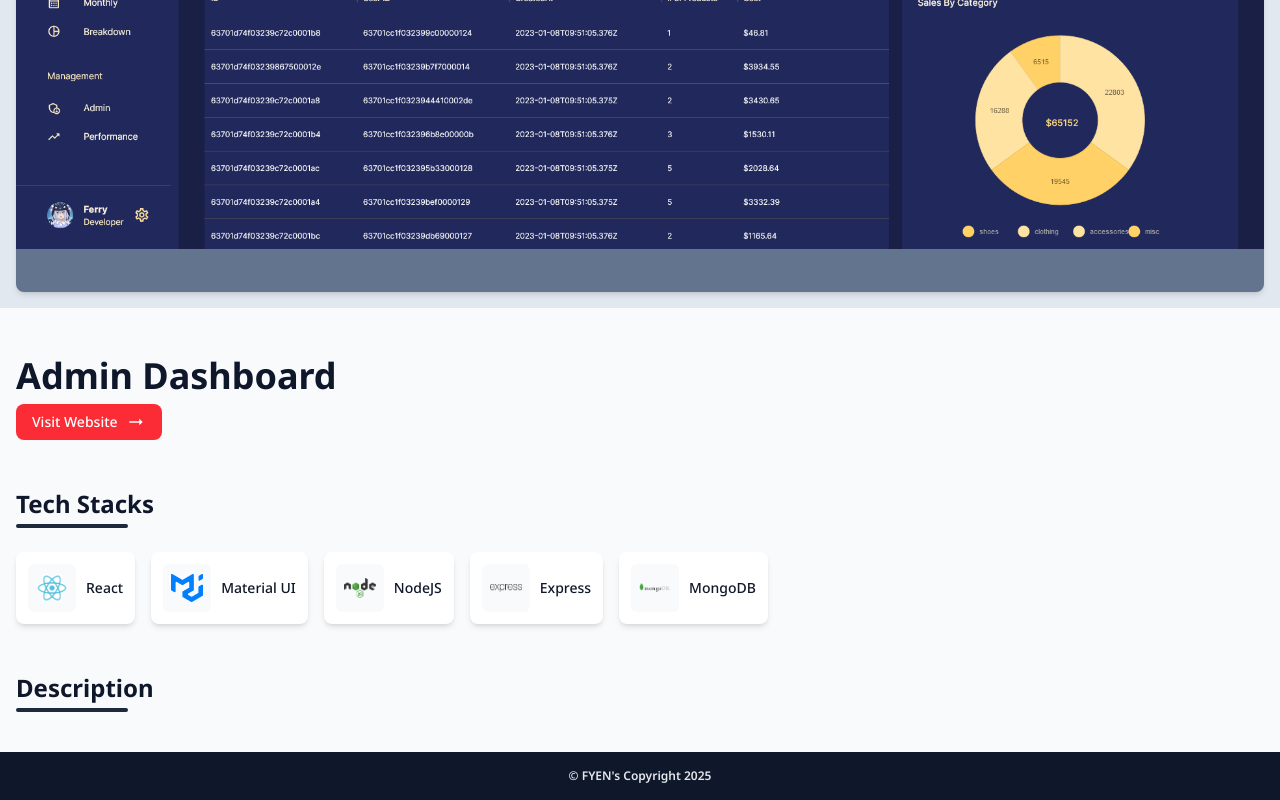
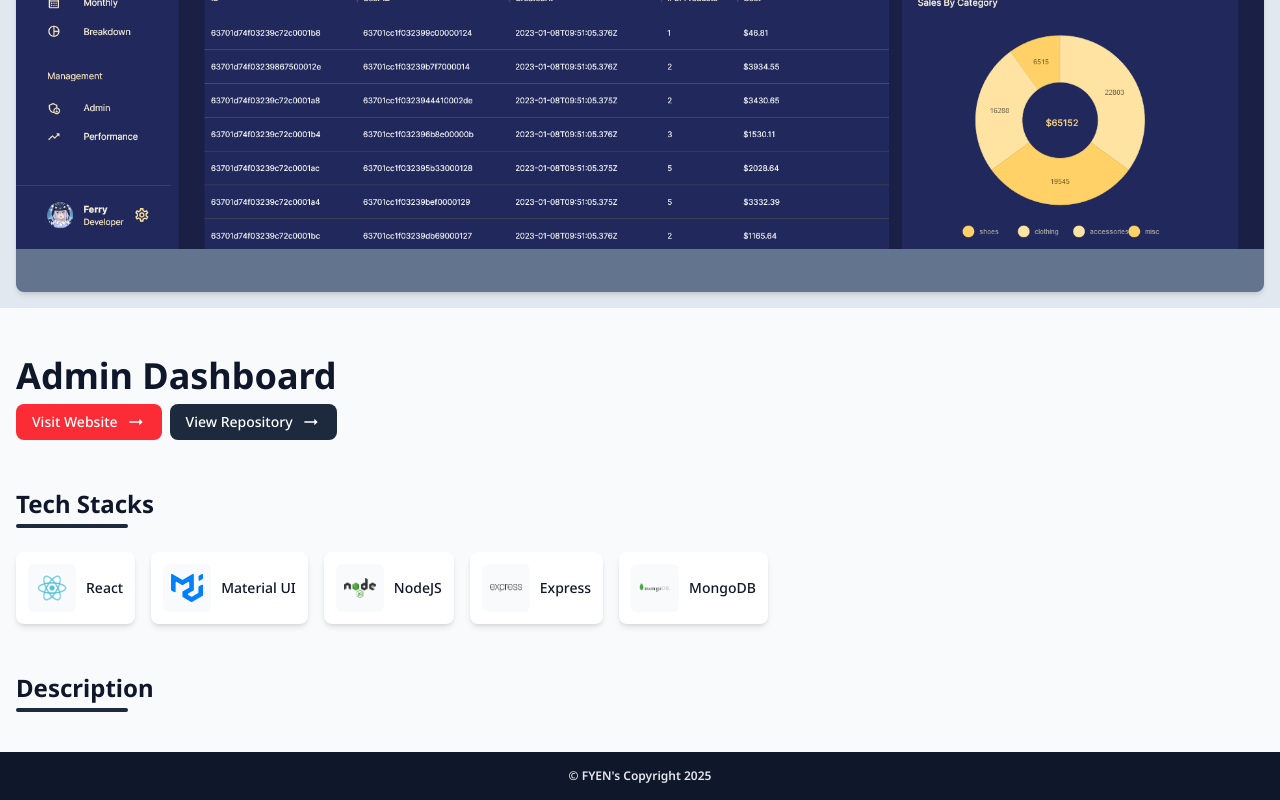
Before and after one commit to FYEN45/personal-portfolio-2025, a Next.js app: page /projects/detail/admin-dashboard in a window 1280 px wide. Shown: the part 506-1306 px from the top of the page. Built offline with nearby package versions, Linux system fonts and the light colour scheme.

Commit message:
Enhance project detail page with conditional links for live site and repository

```diff
--- a/src/app/projects/detail/[slug]/page.tsx
+++ b/src/app/projects/detail/[slug]/page.tsx
@@ -50,13 +50,39 @@ const ProjectDetailPage = async ({
             {currentProject.projectName}
           </h1>
 
-          <div>
+          <div className="flex flex-row items-center gap-2">
             <Link
-              href={currentProject.liveUrl}
-              className="group flex w-fit flex-row items-center gap-2 rounded-lg bg-red-500 px-4 py-2 transition-all duration-300 hover:bg-red-600"
+              href={currentProject.liveUrl || "#"}
+              className={`group flex w-fit flex-row items-center gap-2 rounded-lg px-4 py-2 transition-all duration-300 ${
+                currentProject.liveUrl
+                  ? "cursor-pointer bg-red-500 hover:bg-red-600"
+                  : "pointer-events-none cursor-not-allowed bg-red-300"
+              }`}
+              tabIndex={currentProject.liveUrl ? 0 : -1}
+              aria-disabled={!currentProject.liveUrl}
             >
               <span className="text-sm font-medium text-white">
                 Visit Website
+              </span>
+              <MdArrowRightAlt
+                size={20}
+                color="#FFFFFF"
+                className="transition-transform group-hover:translate-x-1"
+              />
+            </Link>
+
+            <Link
+              href={currentProject.repoUrl || "#"}
+              className={`group flex w-fit flex-row items-center gap-2 rounded-lg px-4 py-2 transition-all duration-300 ${
+                currentProject.repoUrl
+                  ? "cursor-pointer bg-slate-800 hover:bg-slate-900"
+                  : "pointer-events-none cursor-not-allowed bg-slate-400"
+              }`}
+              tabIndex={currentProject.repoUrl ? 0 : -1}
+              aria-disabled={!currentProject.repoUrl}
+            >
+              <span className="text-sm font-medium text-white">
+                View Repository
               </span>
               <MdArrowRightAlt
                 size={20}
```
